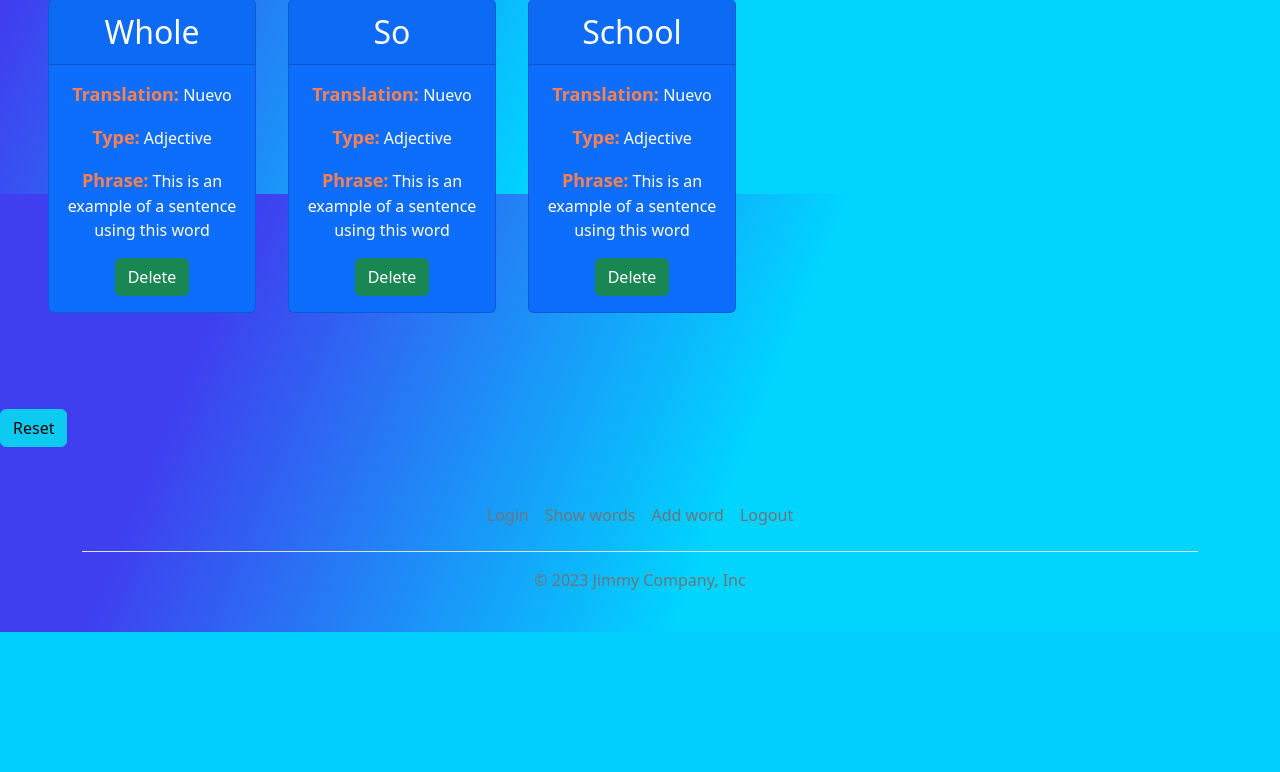
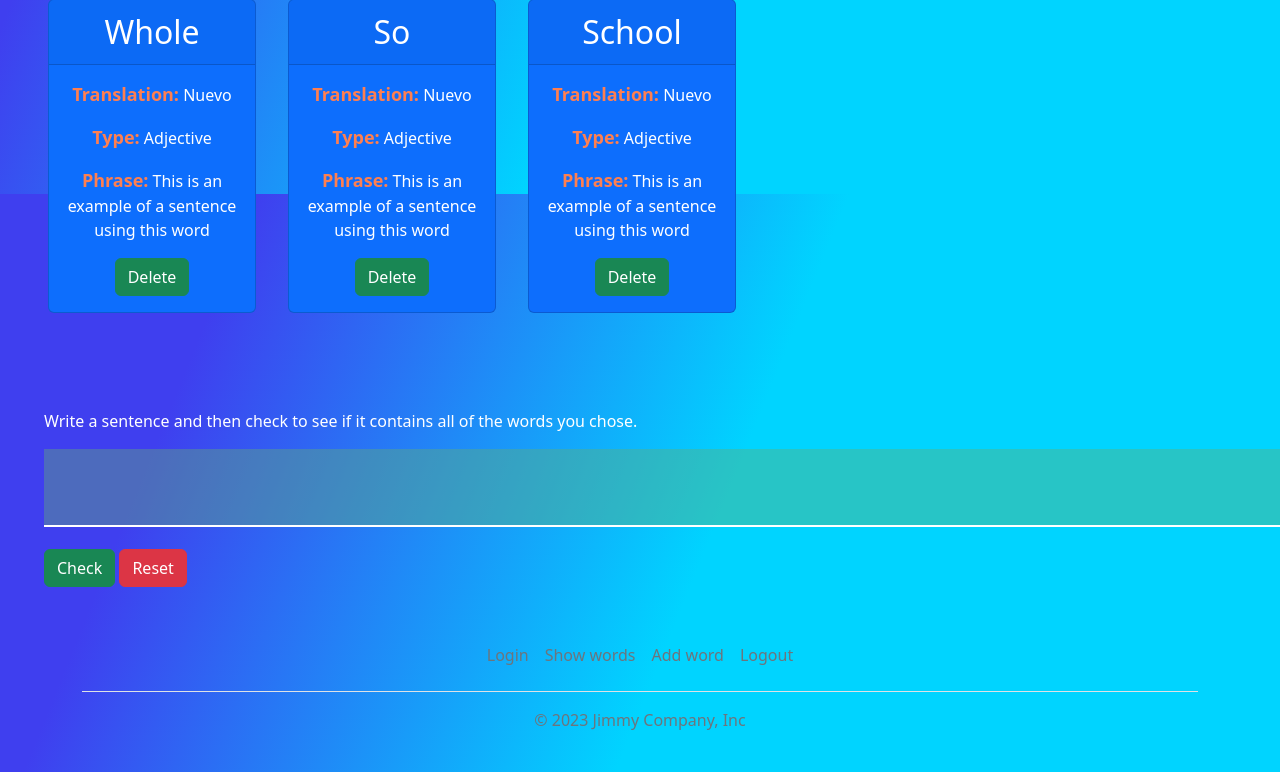
Before and after one commit to Pawson1988/WordApp, a Flask app: page /show_words in a window 1280 px wide; the page is wider, and only the part inside the window is pictured. Shown: the part 606-1378 px from the top of that part. Before the commit the page ends 1238 px from the top of that part, so only its background shows below. Run offline with Flask 3, Linux system fonts and the light colour scheme; the visitor is signed in with stand-in values (Sample User, id 1); data comes from the database, SQL or seed files in the repository.

Commit message:
Added to word exercise in index.js

```diff
--- a/words_app/static/index.css
+++ b/words_app/static/index.css
@@ -41,7 +41,18 @@ body {
     flex-direction: row;
 }
 
+.sentence-container {
+    margin: 0;
+    margin-left: 2rem;
+}
 
+.sentence {
+    font-size: 3rem;
+    background-color: rgba(98, 172, 112, 0.4);
+    border: none;
+    border-bottom: 2px solid white;
+    outline: none;
+}
 
 span {
     color: coral;
--- a/words_app/static/index.js
+++ b/words_app/static/index.js
@@ -16,8 +16,10 @@ if(window.location.pathname === "/get_translation"){
 const cards = document.querySelectorAll(".card-multiple")
 const chosen_words = document.querySelector(".chosen_words")
 const clear_words_button = document.querySelector(".clear_words_btn")
+const sentence = document.querySelector(".sentence")
+const check_btn = document.querySelector(".check_sentence")
 
-
+let selectedWords = []
 
 
 for(let card of cards){
@@ -26,19 +28,36 @@ for(let card of cards){
         if(card.style.top != "10rem"){
            console.log(card)
             chosen_words.textContent += `${card.childNodes[1].textContent} `
+            selectedWords.push(card.childNodes[1].textContent)
+            console.log(selectedWords)
             card.style.position = "relative"
             card.style.top = "10rem"
             card.style.zIndex++
             chosen_words.style.marginTop = "10rem"
         } else {
             resetCardPositions(card)
+            selectedWords = []
         }
     })
 }
 
 clear_words_button.addEventListener("click", () => {
-    chosen_words.textContent = "No Words"
+    chosen_words.textContent = ""
     for(let card of cards){
         resetCardPositions(card)
+        selectedWords = []
+        sentence.value = ""
     }
 })
+
+check_btn.addEventListener("click", () => {
+    if(sentence.value){
+        let isEvery = selectedWords.every(item => sentence.value.toLowerCase().includes(item.toLowerCase()))
+        if(isEvery){
+            sentence.style.backgroundColor = "green"
+        } else {
+            sentence.style.backgroundColor = "red"
+        }
+    }
+
+})
--- a/words_app/templates/show_words.html
+++ b/words_app/templates/show_words.html
@@ -26,9 +26,12 @@
   </div>
 
  </div>
-
- <div class="chosen_words mb-5" style="font-size: 3rem;"></div>
-  <button class="btn btn-info clear_words_btn">Reset</button>
-
+  <div class="container sentence-container">
+    <div class="chosen_words mb-5" style="font-size: 1.5rem;"></div>
+    <p>Write a sentence and then check to see if it contains all of the words you chose.</p>
+    <textarea class="sentence" name="sentence" id="sentence" cols="60" rows="1"></textarea>
+    <button class="mt-3 btn btn-success check_sentence">Check</button>
+    <button class="mt-3 btn btn-danger clear_words_btn">Reset</button>
+  </div>
 
 {% endblock %}
```
